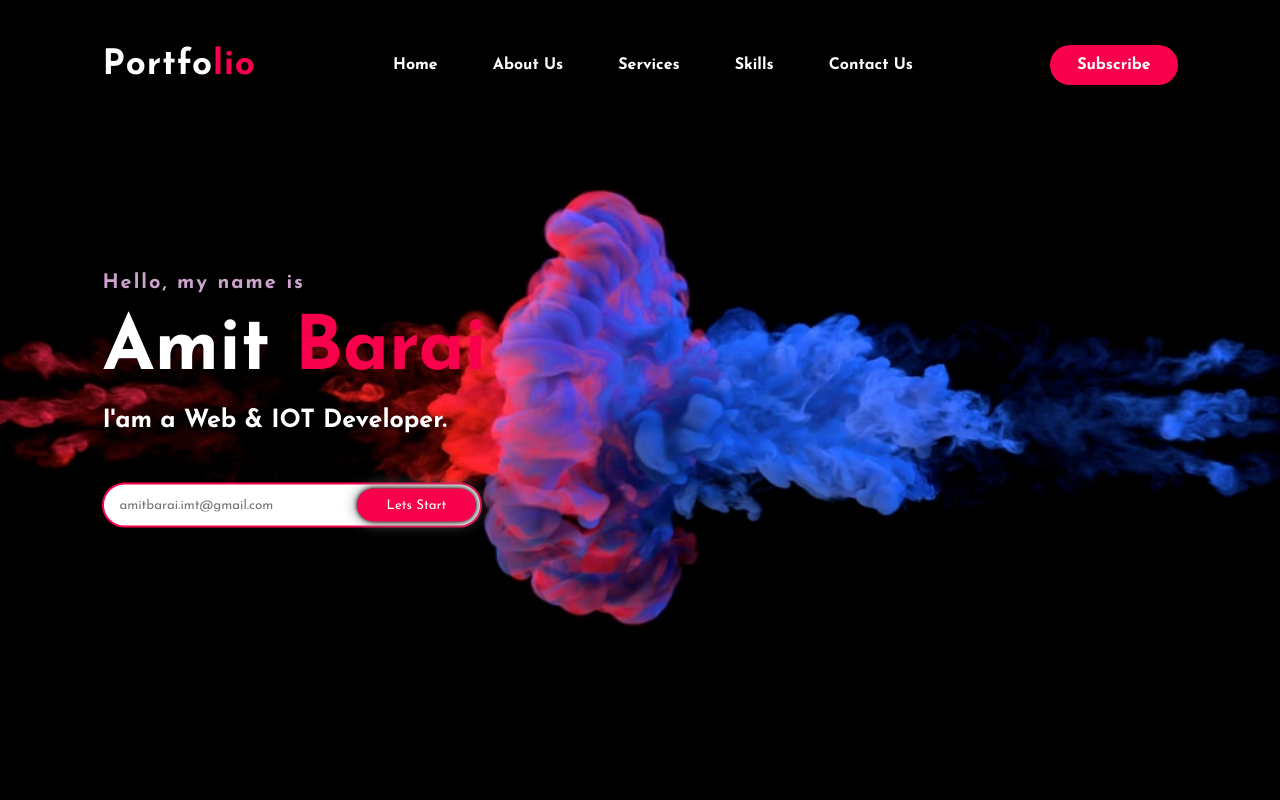
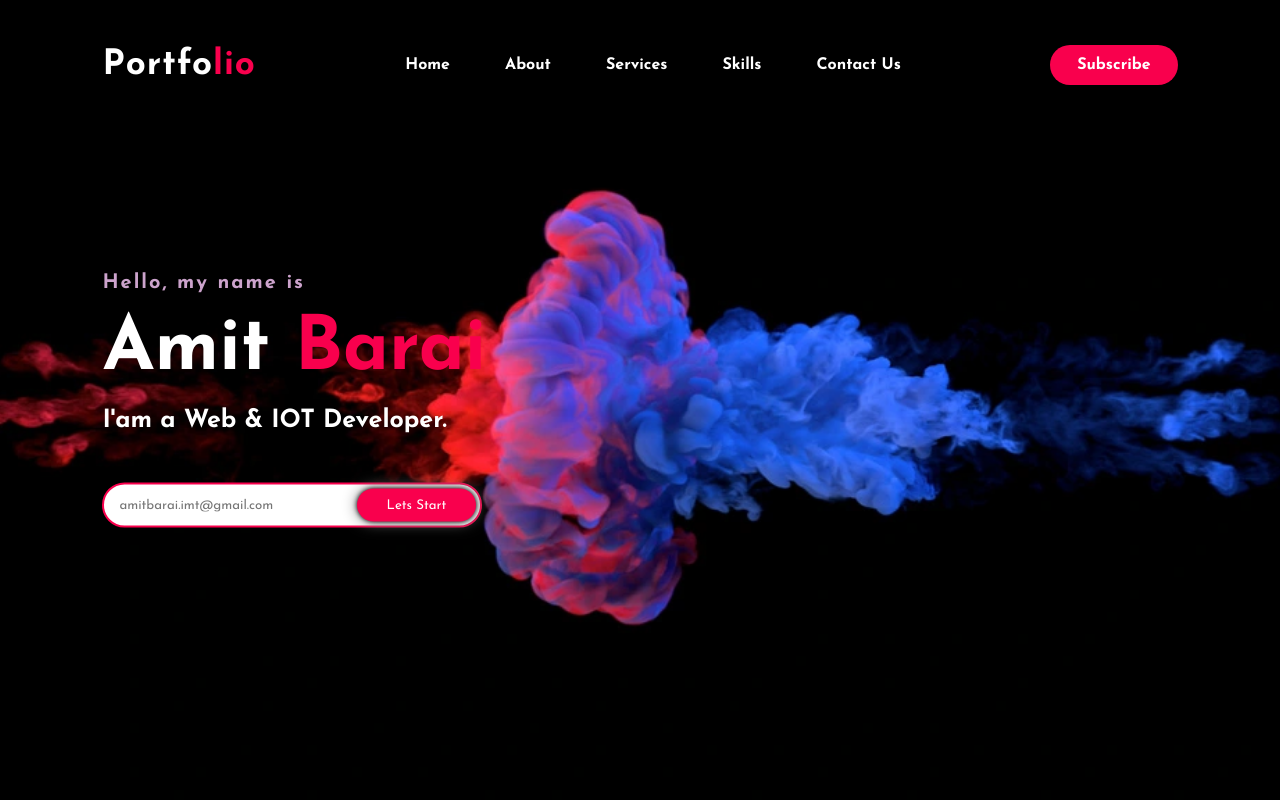
Before and after one commit to AMIT-BARAI-OPEN-MNC/amit, a plain HTML site: page index.html in a window 1280 px wide. Shown: the top 800 px of the page. Drawn offline with Linux system fonts and the light colour scheme.

Commit message:
Update index.html
about link add

```diff
--- a/index.html
+++ b/index.html
@@ -18,7 +18,7 @@
 			<h2 class="logo">Portfo<span>lio</span></h2>
 			<ul>
 				<li><a href="#">Home</a></li>
-				<li><a href="#">About Us</a></li>
+				<li><a href="#about">About</a></li>
 				<li><a href="#">Services</a></li>
 				<li><a href="#">Skills</a></li>
 				<li><a href="#">Contact Us</a></li>
@@ -40,7 +40,7 @@
 	</div>
 
 	<!----About section start---->
-	<section class="about">
+	<section class="about" id="#about">
 		<div class="main">
 			<img src="img/1659355815675.jpg">
 			<div class="about-text">
```
